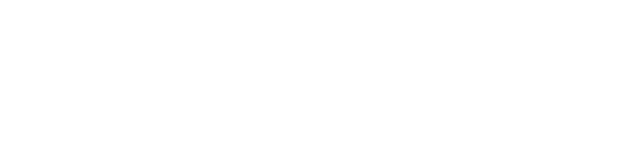
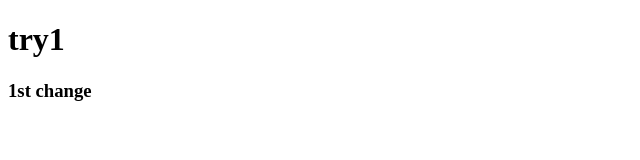
Before and after one commit to Shaon2225/my-first-repo-PH, a plain HTML site: page index.html in a window 1280 px wide. Shown: the whole page, without its empty margins (0-640 px from the left). Drawn offline with Linux system fonts and the light colour scheme.

Commit message:
add header

```diff
--- a/index.html
+++ b/index.html
@@ -7,6 +7,7 @@
     <title>git repo</title>
 </head>
 <body>
-
+    <h1>try1</h1>
+    <h3>1st change</h3>
 </body>
 </html>
```
